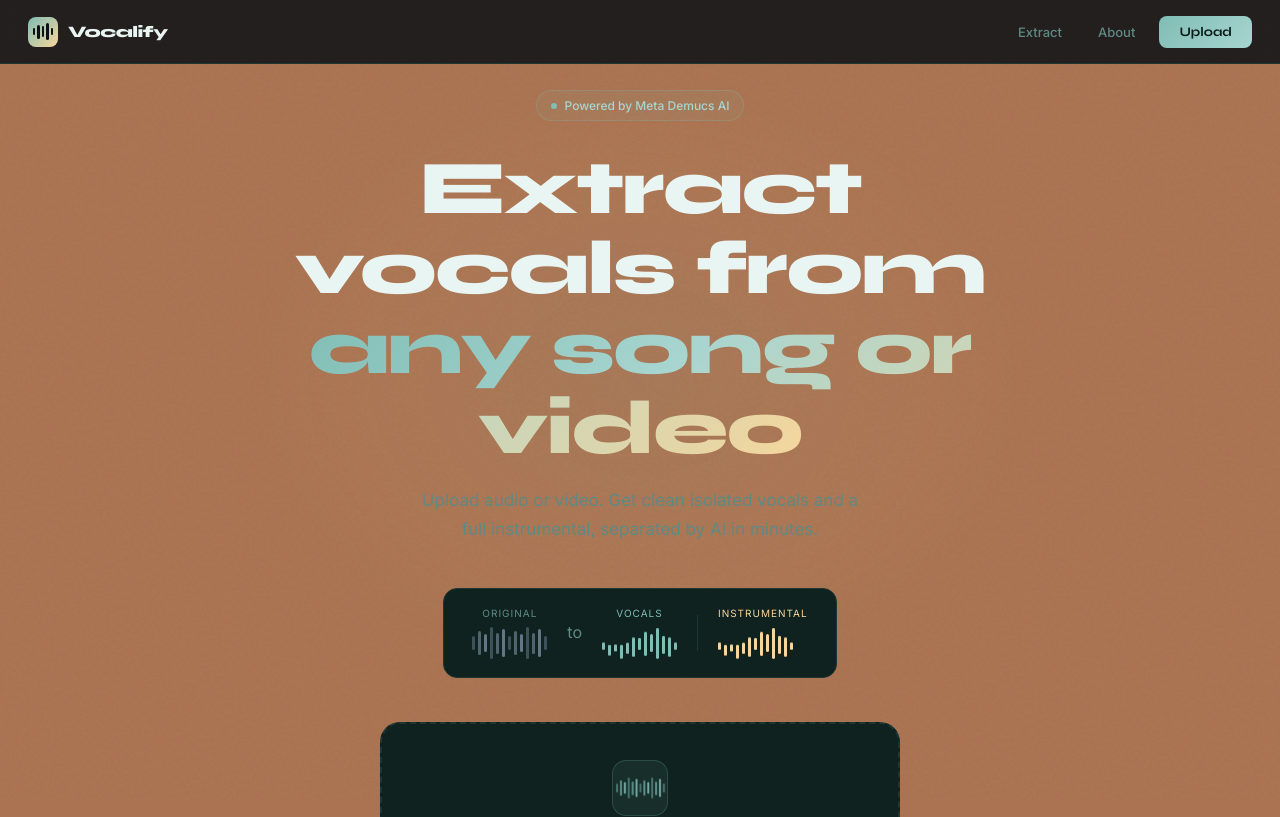
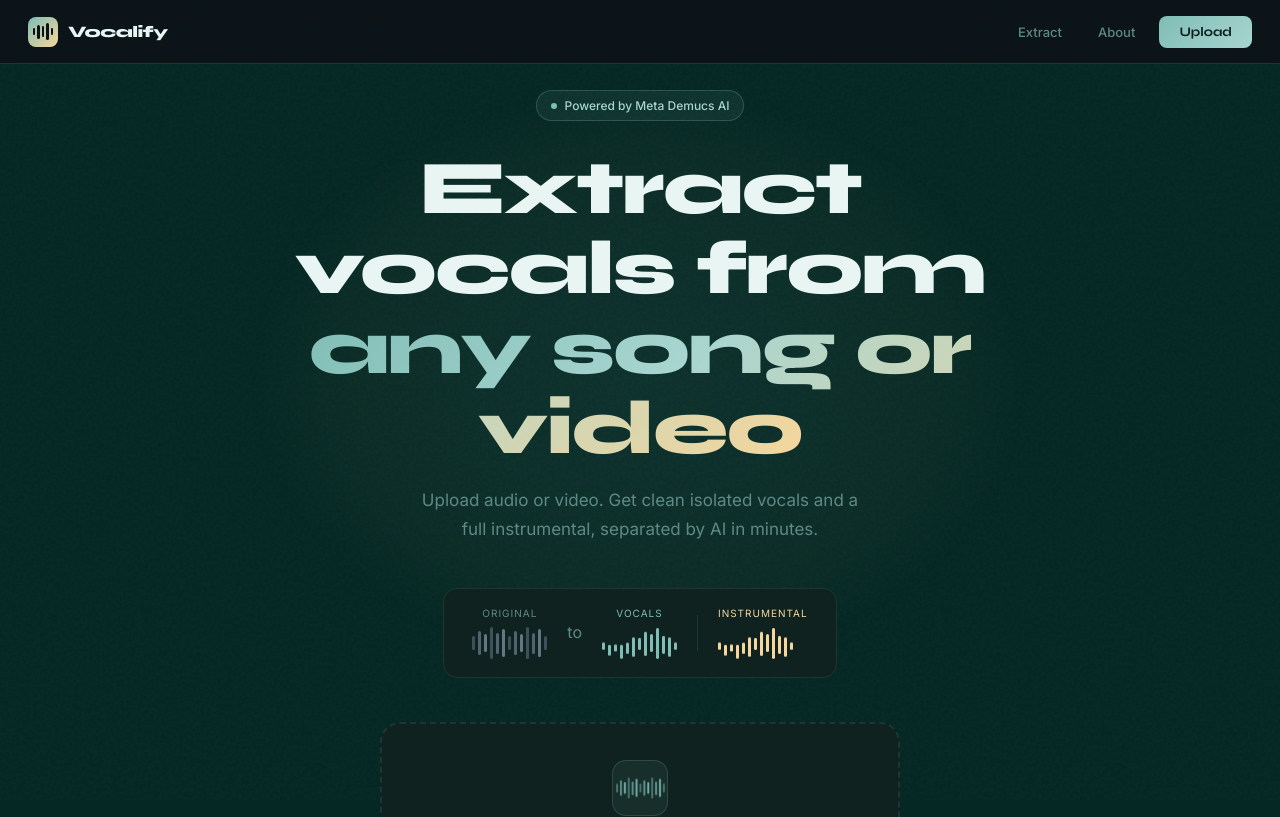
Before and after one commit to khadija1029/Vocalify, a Next.js app in the folder frontend/: page / in a window 1280 px wide. Shown: the top 817 px of the page. Built offline with nearby package versions, Linux system fonts and the light colour scheme; no server answers.

Commit message:
New color scheme

```diff
--- a/frontend/src/app/globals.css
+++ b/frontend/src/app/globals.css
@@ -4,7 +4,7 @@
 @tailwind utilities;
 
 :root {
-  --bg: #924a1dc4;
+  --bg: #062824;
   --surface: #0F2220;
   --surface2: #152B28;
   --border: #1E3632;
```
